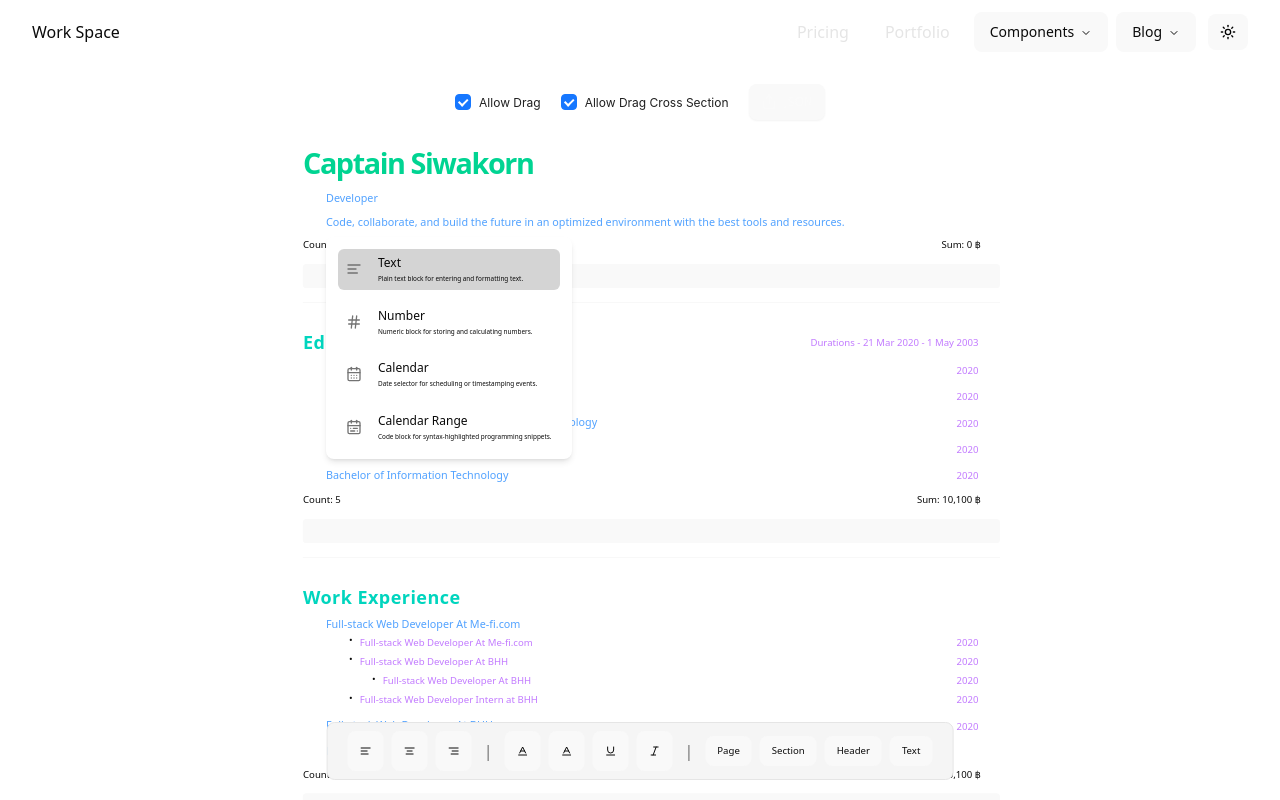
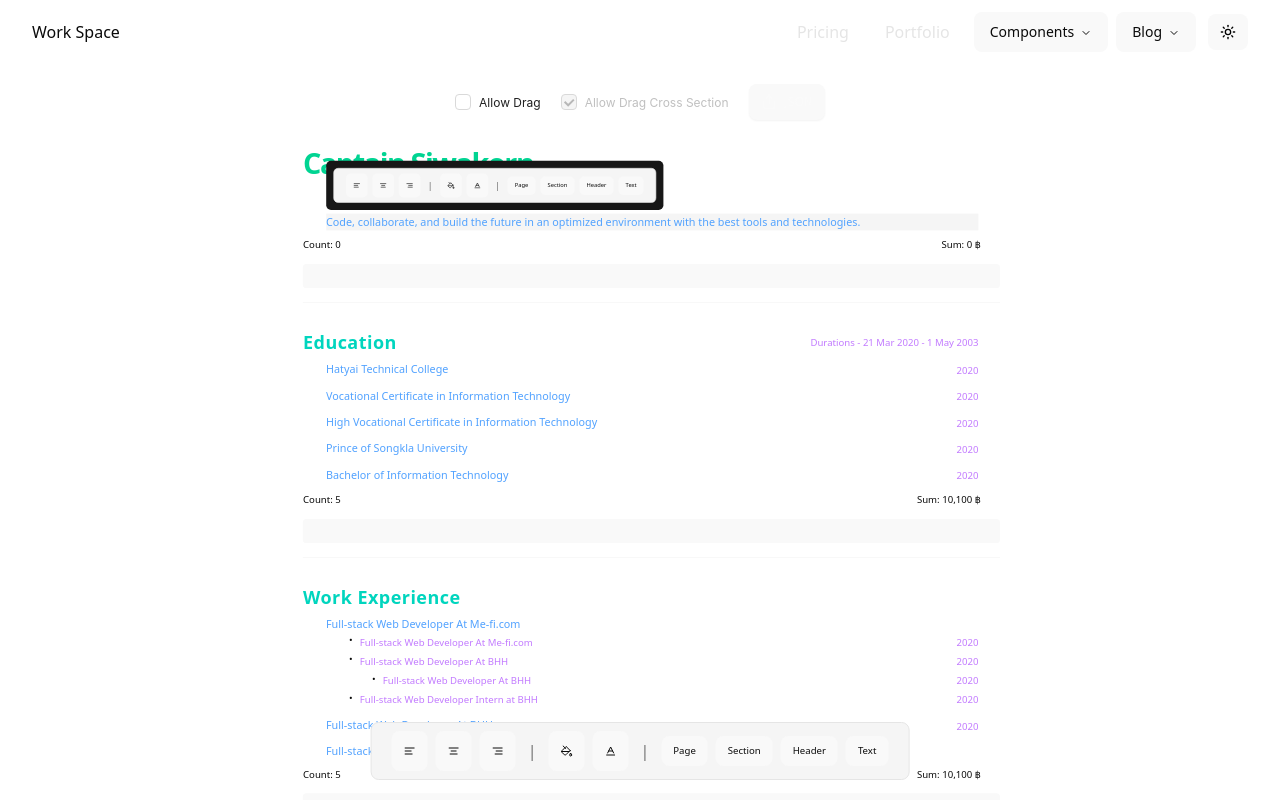
Before and after one commit to CaptzDevs/WorkSpace, a React (Vite) app: page /portfolio in a window 1280 px wide. Both pictures are taken after a click on the element 651 px from the left and 218 px from the top of the page. Shown: the top 800 px of the page. Built offline with nearby package versions, Linux system fonts and the light colour scheme.

Commit message:
Fix style not instanct change

```diff
--- a/src/Pages/Portfolio.jsx
+++ b/src/Pages/Portfolio.jsx
@@ -16,6 +16,8 @@ import {
   Underline,
   Italic,
   Palette,
+  Circle,
+  PaintBucket,
 } from "lucide-react";
 import { Button } from "@/components/ui/button";
 import { Link } from "react-router";
@@ -98,7 +100,7 @@ const CV_DATA = {
         },
         {
           value:
-            "Code, collaborate, and build the future in an optimized environment with the best tools and resources.",
+            "Code, collaborate, and build the future in an optimized environment with the best tools and technologies.",
           header: true,
           type: "text",
         },
@@ -543,7 +545,7 @@ export default function Portfolio() {
   return (
     <SectionProvider data={CV_DATA}>
       <SettingBar />
-      <div className=" relative w-full md:w-full flex flex-col md:scale-[.6] origin-[50%_0%] px-3">
+      <div className=" relative w-full max-w-[1800px] md:w-full flex flex-col md:scale-[.6] origin-[50%_0%] px-3">
         {/*    <div className="w-full flex items-start justify-center flex-col  bg-natural-100 gap-3 py-10 rounded-md z-40">
           <div className="flex items-start justify-start  gap-3">
             <TextAnimate
@@ -603,7 +605,7 @@ const HeaderFile = ({ title }) => {
 
 const Section = ({ children, sectionIndex }) => {
   const [showDelete, setShowDelete] = useState(false);
-  const { removeSection, setSelected } = useSections();
+  const {  setSelected } = useSections();
 
   // Select the section
 
@@ -625,7 +627,7 @@ const Section = ({ children, sectionIndex }) => {
           className="flex items-center justify-center cursor-pointer absolute top-0 right-0 w-6 h-6"
           onClick={(e) => {
             e.stopPropagation(); // Prevent section selection
-            removeSection(sectionIndex);
+            removeBlock(sectionIndex);
           }}
         >
           <X />
@@ -786,7 +788,7 @@ const SectionItem = ({
   item,
   onClick,
 }) => {
-  const { setSelected, removeItem } = useSections();
+  const {sections, setSelected, removeBlock } = useSections();
   const [showDelete, setShowDelete] = useState(false);
 
   const selectSectionItem = () => {
@@ -803,6 +805,7 @@ const SectionItem = ({
   const sectionItemRef = useClickOutside(() => {});
 
   const styleClasses = getBlockStyle(item , 'text')
+
 
   return (
 
@@ -839,8 +842,8 @@ const SectionItem = ({
           return (
           <div className="w-fit h-full  ">
 
+            <SectionContextMenu type="children" path={[...path, { key: "children", index }]}>
 
-              <SectionContextMenu type="children" path={[...path, { key: "children", index }]}>
             <EditableItem
               className={"w-max"}
               value={child.value}
@@ -863,7 +866,7 @@ const SectionItem = ({
           " flex items-center justify-center   cursor-pointer transition-all duration-75",
           showDelete ? "opacity-100" : "opacity-0"
         )}
-        onClick={() => removeItem(path)}
+        onClick={() => removeBlock(path)}
       >
         <X />
       </div>
@@ -891,19 +894,46 @@ const EditableItem = ({
   const [isOpenDropdown, setIsOpenDropdown] = useState(false);
 
   const {
-    sections,
-    addSection,
     addItem,
     handleItemChange,
-    saveItem,
-    selected,
     setEnableDND,
-    removeItem,
-    focused,
     setFocused,
-    isDragging,
     setSelectedBlock,
+    removeBlock,
   } = useSections();
+
+  const applyRules = (text) => {
+    let modifiedText = text;
+
+    // Apply custom rules if they exist
+    if (rules.maxLength && modifiedText.length > rules.maxLength) {
+      modifiedText = modifiedText.slice(0, rules.maxLength);
+    }
+
+    if (rules.toUpperCase) {
+      modifiedText = modifiedText.toUpperCase();
+    }
+
+    if (rules.replaceWords) {
+      Object.entries(rules.replaceWords).forEach(([key, value]) => {
+        modifiedText = modifiedText.replace(new RegExp(key, "g"), value);
+      });
+    }
+    // Apply format rule (e.g., only numbers)
+    if (rules.format === "number") {
+      modifiedText = modifiedText.replace(/[^0-9]/g, ""); // Remove non-numeric characters
+    }
+
+    if (rules.format === "decimal") {
+      modifiedText = modifiedText.replace(/[^0-9.]/g, ""); // Allow only numbers and dots
+    }
+
+    if (rules.format === "alphanumeric") {
+      modifiedText = modifiedText.replace(/[^a-zA-Z0-9]/g, ""); // Allow only letters and numbers
+    }
+    return modifiedText;
+  };
+
 
   useEffect(() => {
     setIsEditing(isEdit);
@@ -924,34 +954,9 @@ const EditableItem = ({
     containerRef.current.blur();
   });
 
-  const editData = (propName) => {
+  const editData = () => {
     setIsEditing(true);
     setEnableDND(false);
-  };
-
-  const saveData = (e) => {
-    if (e.key === "Enter" && !e.shiftKey) {
-      handleItemChange(path, 'value', e.target.value);
-      setIsEditing(false);
-      containerRef.current.blur();
-      inputRef.current.blur();
-
-      setTimeout(() => {
-         addItem(path);
-      }, 1);
-
-      setEnableDND(true);
-    } else if (e.key === "Escape") {
-      setIsEditing(false);
-      handleItemChange(path, 'value', e.target.value);
-    }
-    if (e.key === "Backspace" && e.target.value === "") {
-      //! removeItem(path)
-      setIsEditing(true);
-
-    }
-
-
   };
 
   const autoResize = (textarea) => {
@@ -966,94 +971,84 @@ const EditableItem = ({
     setFocused(false);
   };
 
-  useEffect(() => {
-    if (inputRef.current) {
-      inputRef.current.focus();
-      inputRef.current.setSelectionRange(
-        inputRef.current.value.length,
-        inputRef.current.value.length
-      ); // Move cursor to the end
-    }
-  }, [isEditing]);
-
   const exceptionKey = ["Enter", "Escape"];
 
-  const editFocusedItem = (e) => {
-    if (!exceptionKey.includes(e.key) && !e.shiftKey) {
-      console.log("dadsada");
-      setIsEditing(true);
-    }
-
-    if (e.key === "Escape") {
-      containerRef.current.blur();
-    }
-  };
-
-  const applyRules = (text) => {
-    let modifiedText = text;
-
-    // Apply custom rules if they exist
-    if (rules.maxLength && modifiedText.length > rules.maxLength) {
-      modifiedText = modifiedText.slice(0, rules.maxLength);
-    }
-
-    if (rules.toUpperCase) {
-      modifiedText = modifiedText.toUpperCase();
-    }
-
-    if (rules.replaceWords) {
-      Object.entries(rules.replaceWords).forEach(([key, value]) => {
-        modifiedText = modifiedText.replace(new RegExp(key, "g"), value);
-      });
-    }
-
-    // Apply format rule (e.g., only numbers)
-    if (rules.format === "number") {
-      modifiedText = modifiedText.replace(/[^0-9]/g, ""); // Remove non-numeric characters
-    }
-
-    if (rules.format === "decimal") {
-      modifiedText = modifiedText.replace(/[^0-9.]/g, ""); // Allow only numbers and dots
-    }
-
-    if (rules.format === "alphanumeric") {
-      modifiedText = modifiedText.replace(/[^a-zA-Z0-9]/g, ""); // Allow only letters and numbers
-    }
-
-    return modifiedText;
+  const onKeydownContainer = (e) => {
+      if(!exceptionKey.includes(e.key)){
+        setIsEditing(true);
+      }
   };
 
   const onClickContainer = () =>{
     setSelectedBlock(path);
     setIsOpenDropdown(true)
+
+    setIsEditing(true);
+    setEnableDND(false);
   }
 
   const onFocusContainer = () =>{
     setIsFocused(true);
     //setSelectedBlock(path);
+  }
+  const onBlurContainer = () => {
+  }
+
+
+  const onKeyDownInput = (e) => {
+    console.log(e.target.value)
+    if (e.key === "Enter" && !e.shiftKey) {
+        e.preventDefault();
+
+       /*  setIsEditing(false); */
+        handleItemChange(path, 'value', e.target.value);
+      /*   containerRef.current.focus();
+        inputRef.current.blur();  */
+
+        addItem(path);
+    }
+
+    if(e.key === "Escape"){
+      e.preventDefault();
+
+      setIsEditing(false);
+      handleItemChange(path, 'value', e.target.value);
+      containerRef.current.focus();
+      inputRef.current.blur();
+    }
+
+    if(e.key === "Backspace" && e.target.value === "") {
+      e.preventDefault();
+      setIsEditing(true);
+      removeBlock(path);
+    }
 
   }
 
+  const eventClass = {
+    'border-b-2-': isEditing,
+  }
 
   return (
     <div
       className={cn(
         className,
-        "h-full relative min-w-[30px] flex items-center justify-end  focus:border-b-2  border-neutral-400  focus:bg-neutral-100 dark:focus:bg-neutral-800"
+        "h-full relative min-w-[30px] flex items-center justify-end  focus:border-b-2  border-neutral-400  focus:bg-neutral-100 dark:focus:bg-neutral-800",
+        eventClass
       )}
       tabIndex={0}
-      onClick={onClickContainer}
-      onDoubleClick={() => editData(propName)}
-      onKeyDown={(e) => editFocusedItem(e)}
-      onFocus={onFocusContainer}
+      onClick={()=> onClickContainer()}
+      onKeyDown={(e) => onKeydownContainer(e)}
+      onFocus={()=> onFocusContainer()}
+      onBlur={()=> onBlurContainer()}
       ref={containerRef}
     >
 
     <SectionDropdown_ value={item} isOpen={isEditing}  />
 
-    <SectionDropdown path={path} open={isOpenDropdown} onOpenChange={(isOpen) => setIsOpenDropdown(isOpen)}  >
+   {/*  <SectionDropdown path={path} open={isOpenDropdown} onOpenChange={(isOpen) => setIsOpenDropdown(isOpen)}  >
             <div></div>
-    </SectionDropdown>
+    </SectionDropdown> */}
 
       {isEditing ? (
         <>
@@ -1072,7 +1067,7 @@ const EditableItem = ({
               e.target.value = newValue;
               autoResize(e.target);
             }}
-            onKeyUp={(e) => saveData(e)}
+            onKeyDown={(e) => onKeyDownInput(e)}
             onFocus={(e) => autoResize(e.target)}
             onBlur={(e) => handleOnBlur(e)}
           />
@@ -1133,15 +1128,10 @@ const SettingBar = () => {
 
 const ToolBar = ({asChild = false}) => {
   const {
-    setAllowCrossSectionDrag,
-    allowCrossSectionDrag,
-    enableDND,
-    setEnableDND,
     sections,
     selectedBlock,
     getBlock
   } = useSections();
-
 
   const [blockData ,setBlockData] = useState(null);
   const [isOpen, setIsOpen] = useState(false);
@@ -1177,14 +1167,16 @@ const ToolBar = ({asChild = false}) => {
         {
           name : 'Background',
           value : 'background',
-          icon : <Baseline style={{width : "12px"}}/>,
+          icon : <PaintBucket style={{width : "12px"}}/>,
+          popover : true,
         },
         {
           name : 'Color',
           value : 'color',
           icon : <Baseline style={{width : "12px"}}/>,
+          popover : true,
         },
-        {
+      /*   {
           name : 'Underline',
           value : 'underline',
           icon : <Underline style={{width : "12px"}}/>,
@@ -1193,7 +1185,7 @@ const ToolBar = ({asChild = false}) => {
           name : 'Italic',
           value : 'italic',
           icon : <Italic style={{width : "12px"}}/>,
-        },
+        }, */
       ],
       fontSize : [
         {
@@ -1240,11 +1232,11 @@ const ToolBar = ({asChild = false}) => {
       <React.Fragment key={i}>
         <div className="flex items-center justify-center gap-2">
           {tools[tool].map((item, j) => (
-            <PopoverToolItem>
+            <PopoverToolItem type={item.value} disabled={item.popover}>
               <button key={j}
               className={cn(
               isMatch(tool,item.value) && 'dark:bg-neutral-700',
-              "hover:bg-neutral-400 dark:hover:bg-neutral-700",
+              !blockData?.props?.style?.[item.value] && "hover:bg-neutral-400 dark:hover:bg-neutral-700",
               blockData?.props?.style?.[item.value],
               'flex items-center justify-center gap-3 px-3 py-2 rounded-md  cursor-pointer ' )}>
                 <span >
@@ -1257,7 +1249,7 @@ const ToolBar = ({asChild = false}) => {
         {i < Object.keys(tools).length - 1 && <div className="text-neutral-500">|</div>}
       </React.Fragment>
     ))}
-   {/*  <pre className="text-[.5rem]"> {JSON.stringify(blockData,null ,2)}</pre> */}
+  {/*   <pre className="text-[.5rem]"> {JSON.stringify(blockData,null ,2)}</pre> */}
   </div>
 
   );
@@ -1277,9 +1269,7 @@ const SectionDropdown_ = ({ isOpen, value, onClose, onClick }) => {
     };
   }, [isOpen]);
 
-  const handleClickItem = () => {
-    onClose();
-  };
+
   if (!isOpen || isDragging) return null;
 
   return (
@@ -1291,9 +1281,9 @@ const SectionDropdown_ = ({ isOpen, value, onClose, onClick }) => {
         transition={{ duration: 0.2, ease: "easeOut" }}
         className="absolute bottom-[120%] left-[0%] p-3 bg-neutral-900 flex z-30 gap-3 rounded-md"
       >
-            <ToolBar asChild />
+      <ToolBar asChild />
 
-{/*         {Object.keys(BLOCK_TYPE).map((key) => {
+       {/*  {Object.keys(BLOCK_TYPE).map((key) => {
           const blockType = BLOCK_TYPE[key];
           const icon =
             typeof blockType.icon === "string" ? (
@@ -1328,25 +1318,13 @@ const RenderData = () => {
     sections,
     addSection,
     addItem,
-    handleItemChange,
-    saveItem,
     reorderItem,
     reorderSection,
     allowCrossSectionDrag,
-    setAllowCrossSectionDrag,
     selected,
-    removeItem,
-    removeSection,
-    isDragging,
-    setSelectedBlock,
+    removeBlock,
   } = useSections(); // Use context to manage sections and items
 
- /*  const handleItemClick = (itemPath) => {
-    const fullPath = [...itemPath];
-    console.log("Full Path of Indices:", fullPath);
-    setSelectedBlock(fullPath);
-  };
- */
   useEffect(() => {
     const handleAddSection = (e) => {
       if (e.key === "Enter" && selected.sectionIndex === null) {
@@ -1354,12 +1332,12 @@ const RenderData = () => {
       }
       if (e.key === "Delete") {
         if (selected.sectionIndex !== null && selected.itemIndex !== null) {
-          removeItem(selected.sectionIndex, selected.itemIndex);
+          removeBlock(selected.sectionIndex, selected.itemIndex);
         } else if (
           selected.sectionIndex !== null &&
           selected.itemIndex === null
         ) {
-          removeSection(selected.sectionIndex);
+          removeBlock(selected.sectionIndex);
         }
       }
     };
@@ -1369,17 +1347,14 @@ const RenderData = () => {
     return () => {
       window.removeEventListener("keydown", handleAddSection);
     };
-  }, [addSection]); // Ensure `addSection` is included in dependencies
+  }, [addSection]);
 
-  // Recursive function to render items and their children
   const renderItems = (items, sectionIndex, parentPath = []) => {
     return items.map((item, itemIndex) => {
       const currentPath = [...parentPath, { key: "items", index: itemIndex }];
 
       return (
         <>
-
-
         <DraggableItem
           path={currentPath}
           key={itemIndex}
@@ -1396,10 +1371,8 @@ const RenderData = () => {
             isEditing={item.isEditing}
             item={item}
           />
-          {/* Recursively render nested items if they exist */}
           {item.items &&
             renderItems(item.items, sectionIndex, currentPath)}{" "}
-          {/* Passing the current path */}
         </DraggableItem>
           </>
       );
--- a/src/components/PopoverToolItem.jsx
+++ b/src/components/PopoverToolItem.jsx
@@ -8,14 +8,16 @@ import { useSections } from "@/context/SectionContext"
 import { cn } from "@/lib/utils"
 import { useEffect, useState } from "react"
 
-export function PopoverToolItem({ children }) {
+export function PopoverToolItem({ children , type , disabled }) {
   return (
     <Popover>
-      <PopoverTrigger asChild>
+      <PopoverTrigger asChild disabled={!disabled}>
         {children}
       </PopoverTrigger>
       <PopoverContent className="w-fit" sideOffset={10}>
-        <PopoverColors/>
+
+        {type === "color" && <PopoverColors/>}
+        {type === "background" && <PopoverBackground/>}
 
       </PopoverContent>
     </Popover>
@@ -25,7 +27,6 @@ export function PopoverToolItem({ children }) {
 
 const  PopoverColors = () =>{
   const { sections , colors,getBlock , selectedBlock ,editBlockProps  } = useSections()
-  const [blockData, setBlockData] = useState(null);
 
   const [selectedValue , setSelectedValue] = useState(null);
 
@@ -34,7 +35,7 @@ const  PopoverColors = () =>{
       const d = getBlock(selectedBlock).block;
       setSelectedValue(d?.props?.style?.color);
     }
-  },[])
+  },[selectedBlock])
 
   const setStyle = (propName, value) => {
     editBlockProps(selectedBlock, propName, value);
@@ -56,22 +57,37 @@ const  PopoverColors = () =>{
 }
 
 
-const  PopoverBackground = ({varient = 'text'}) =>{
-  const { colors,backgroundColors} = useSections()
 
-  return <div className="flex flex-wrap gap-3">
-    {colors.map((item , i) => (
-      <div key={i} className="w-fit">
-           {varient === "text" ? (
-              <div className={cn("rounded-full ", item.value)}>
-                {item.label || "Aa"} {item.label ? null : item.colorName}
+const  PopoverBackground = () =>{
+  const { backgroundColors, getBlock , selectedBlock ,editBlockProps  } = useSections()
+
+  const [selectedValue , setSelectedValue] = useState(null);
+
+  useEffect(()=>{
+    if(selectedBlock){
+      const d = getBlock(selectedBlock).block;
+      setSelectedValue(d?.props?.style?.background);
+    }
+  },[selectedBlock])
+
+  const setStyle = (propName, value) => {
+    editBlockProps(selectedBlock, propName, value);
+    setSelectedValue(value);
+  };
+
+  return <div className="flex flex-wrap ">
+    {backgroundColors.map((item , i) => (
+      <div key={i}
+      className={cn("w-fit text-[.8rem] flex items-center justify-center  hover:bg-neutral-800 p-2 rounded-md cursor-pointer" ,selectedValue === item.value && 'bg-neutral-700')}
+      onClick={()=>setStyle("props.style.background", item.value)}
+      >
+              <div className="flex  items-center justify-center">
+                {item.value === 'default'
+                  ? <div className={cn("w-fit rounded-full ", item.value)}> {item.label} </div>
+                  : <div className={cn("w-3 h-3 rounded-full ", item.value)}></div>
+                }
               </div>
-            ) : (
-              <div className="flex gap-2 items-center justify-center">
-                <div className={cn("w-3 h-3 rounded-full ", item.value)}>{item.label}</div>
-                <span style={{ color: item.value }}>{label ? null : colorName}</span>
-              </div>
-            )}
+
     </div>))}
   </div>
 }
--- a/src/components/SectionContextMenu.jsx
+++ b/src/components/SectionContextMenu.jsx
@@ -26,7 +26,7 @@ import { useState, useEffect } from "react";
 
 export function SectionContextMenu({ children, type, path }) {
   const {
-    removeItem,
+    removeBlock,
     selected,
     addItem,
     addIChild,
@@ -151,7 +151,7 @@ export function SectionContextMenu({ children, type, path }) {
         <ContextMenuItem
           inset
           className={"text-[.6rem]"}
-          onClick={() => removeItem(path)}
+          onClick={() => removeBlock(path)}
         >
           Remove
           <ContextMenuShortcut>⌘R</ContextMenuShortcut>
--- a/src/context/SectionContext.jsx
+++ b/src/context/SectionContext.jsx
@@ -61,11 +61,9 @@ export const SectionProvider = ({ data, children }) => {
   });
 
   const [selectedBlock, setSelectedBlock] = useState(null);
-
   const [enableDND, setEnableDND] = useState(true);
   const [focused, setFocused] = useState(false);
   const [allowCrossSectionDrag, setAllowCrossSectionDrag] = useState(true);
-  const [block , setBlock] = useState(null);
   const [isDragging , setIsDragging] = useState(false);
 
   const TextStyles = {
@@ -125,7 +123,7 @@ export const SectionProvider = ({ data, children }) => {
 
 
       setSections(sectionData);
-    }, []);
+    }, [data.sections]);
 
 
 
@@ -165,26 +163,59 @@ export const SectionProvider = ({ data, children }) => {
     ]);
   };
 
-  const addItem = (path  , title) => {
+  const addItem = (path  , title , mode = 1) => {
 
-      const {data , block, parent} = getBlock(path ,sections);
-          console.log(parent,block,'dasdas1141')
-            block.items ?? (block.items = []);
-            block.items.push({
+            const updatedSections = structuredClone(sections);
+            let current = updatedSections;
+
+            /*
+                1 Add to Next Item
+                2 Add to Last Item
+                3 Add to Sub Item
+
+            */
+
+                let parent = null;
+
+                for (let i = 0; i < path.length; i++) {
+                  const { key, index } = path[i];
+
+                  parent = current; // update parent *before* going deeper
+                  current = key === "section" ? current[index] : current[key]?.[index];
+                }
+
+
+            console.log('curren11t',parent,current);
+            current.items ?? (current.items = []);
+
+            const Block = {
               value: title ?? "",
               isEditing: true,
-              props : {
-                style : {
-                  text :   block.items.length > 1 ? 'Header' : 'Text'
-                }
+              props: {
+                style: {
+                  text:  "Header",
+                },
               },
-              children : [{
-                value : '-',
-                type : "text",
-              }]
-            });
+              children: [{
+                value: "-",
+                type: "text",
+              }],
+            }
 
-        setSections(data);
+            if(mode === 1){
+              parent.items
+              ? parent.items.splice(path[path.length - 1].index+1 , 0, Block)
+              : current.items.splice(current.items.length , 0, Block)
+            }
+            if(mode === 2){
+              parent.items.push(Block);
+            }
+            if(mode === 3){
+              current.items.push(Block);
+            }
+
+            setSections(updatedSections);
+
   };
 
 
@@ -199,14 +230,6 @@ export const SectionProvider = ({ data, children }) => {
           });
             setSections(data);
       };
-
-
-  const handleSectionHeaderChange = (sectionIndex, field, value) => {
-    const updatedSections = [...sections];
-    updatedSections[sectionIndex][field] = value;
-    console.log(updatedSections);
-    setSections(updatedSections);
-  };
 
 
   function updateDeep(obj, path, value) {
@@ -248,15 +271,15 @@ export const SectionProvider = ({ data, children }) => {
     }
   }
 
-
   const editBlockProps = (path, propPath, value) => {
     console.log(path, propPath, value)
     const { data, block } = getBlock(path, sections);
     block.props ??= {};
 
     updateDeep(block, propPath, value);
-    console.log(data,'dddd')
-    setSections(data);
+
+    setSections(JSON.parse(JSON.stringify(data)));
+
   };
 
   const editBlockStyle = (path, propName, value) => {
@@ -272,7 +295,6 @@ export const SectionProvider = ({ data, children }) => {
 };
 
 
-
   const nomalizePath = (path) => {
     const normalizedPath = path.map((item) => {
       const { key, index } = item;
@@ -280,8 +302,9 @@ export const SectionProvider = ({ data, children }) => {
     });
     return normalizedPath;
   }
+
+
   const handleItemChange = (path, field, value) => {
-    console.log(path, field, value,'gsjaisf');
     const updatedSections = structuredClone(sections);
     let current = updatedSections;
 
@@ -296,19 +319,14 @@ export const SectionProvider = ({ data, children }) => {
     } else {
       current[key][index][field] = value;
     }
+    console.log(path, field, value,'gsjaisf');
 
     setSections(updatedSections);
   };
 
-
-
-  const saveItem = (sectionIndex, itemIndex) => {
-    const updatedSections = [...sections];
-    updatedSections[sectionIndex].items[itemIndex].isEditing = false;
-    setSections(updatedSections);
-  };
-
-
+  useEffect(()=>{
+    console.log('sections change' , sections)
+  },[sections])
 
   // Function to reorder items within a section
   const reorderItem = (
@@ -327,7 +345,6 @@ export const SectionProvider = ({ data, children }) => {
 
     setSections(updatedSections);
   };
-
 
 
   const moveItem = (sourcePath, targetPath) => {
@@ -353,7 +370,6 @@ export const SectionProvider = ({ data, children }) => {
   };
 
 
-
   // Function to reorder sections
   const reorderSection = (fromIndex, toIndex) => {
     const updatedSections = [...sections];
@@ -364,9 +380,7 @@ export const SectionProvider = ({ data, children }) => {
 
 
 
-  function removeItem(path) {
-    console.log(path);
-
+  function removeBlock(path) {
     const updatedSections = structuredClone(sections);
     let current = updatedSections;
 
@@ -389,11 +403,11 @@ export const SectionProvider = ({ data, children }) => {
     setSections(updatedSections);
   }
 
-  const removeSection = (sectionIndex) => {
+/*   const removeBlock = (sectionIndex) => {
     const updatedSections = sections.filter((_, index) => index !== sectionIndex);
     setSections(updatedSections);
   };
-
+ */
 
   return (
     <SectionContext.Provider
@@ -403,22 +417,18 @@ export const SectionProvider = ({ data, children }) => {
         addItem,
         addIChild,
         handleItemChange,
-        saveItem,
         selected,
         setSelected,
         reorderItem,
         reorderSection,
         allowCrossSectionDrag,
         setAllowCrossSectionDrag,
-        removeItem,
         moveItem,
-        removeSection,
-        handleSectionHeaderChange,
+        removeBlock,
         enableDND, setEnableDND,
         focused, setFocused,
         editBlockStyle,
         editBlockProps,
-        block,setBlock,
         isDragging , setIsDragging,
         selectedBlock, setSelectedBlock,
         getBlock,
--- a/src/context/ShapeContext.jsx
+++ b/src/context/ShapeContext.jsx
@@ -231,8 +231,8 @@ export const ShapesProvider = ({ children }) => {
   const clearCanvas = () => {
     setElems([]);
     setLines([]);
-    localStorage.removeItem("shapes");
-    localStorage.removeItem("lines");
+    localStorage.removeBlock("shapes");
+    localStorage.removeBlock("lines");
   };
 
   const updateShapeText = (shapeId, newText) =>  {
```
